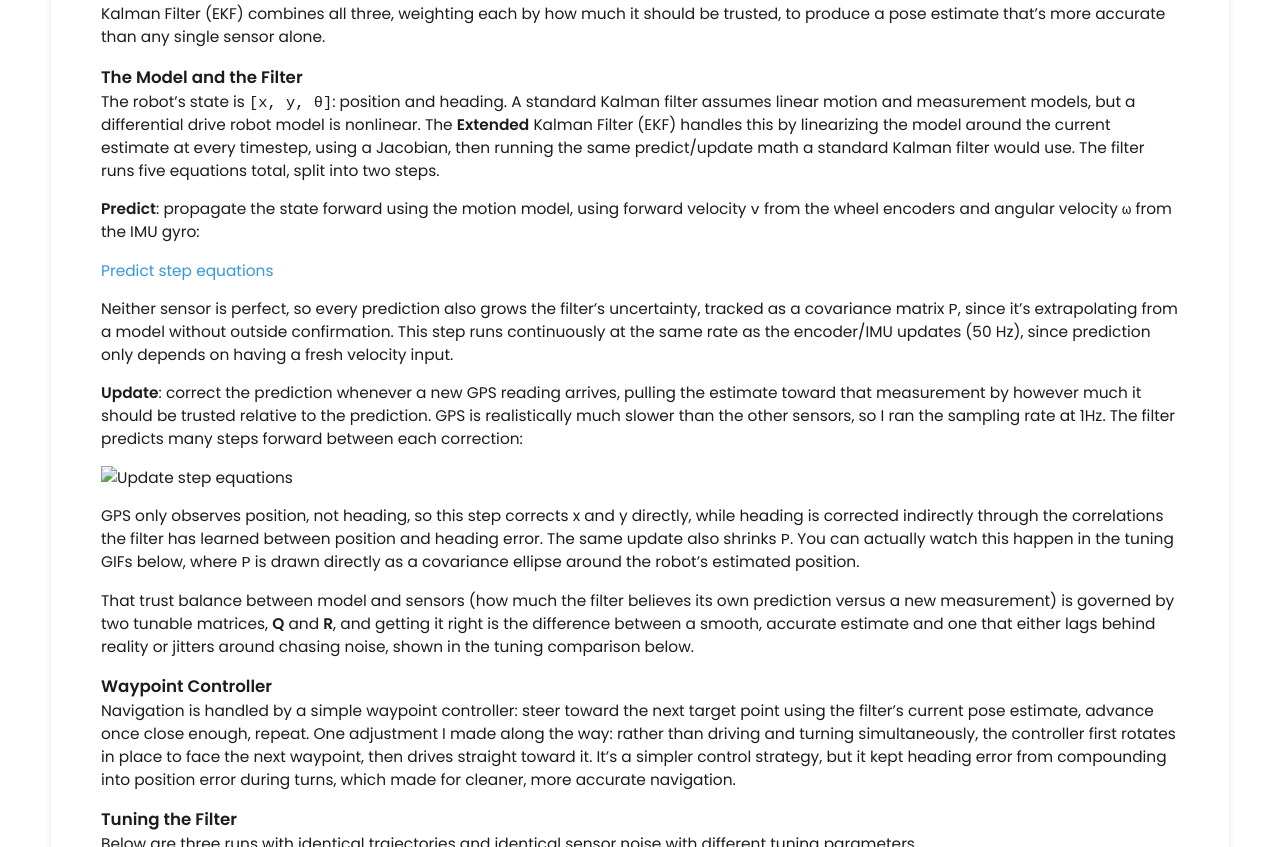
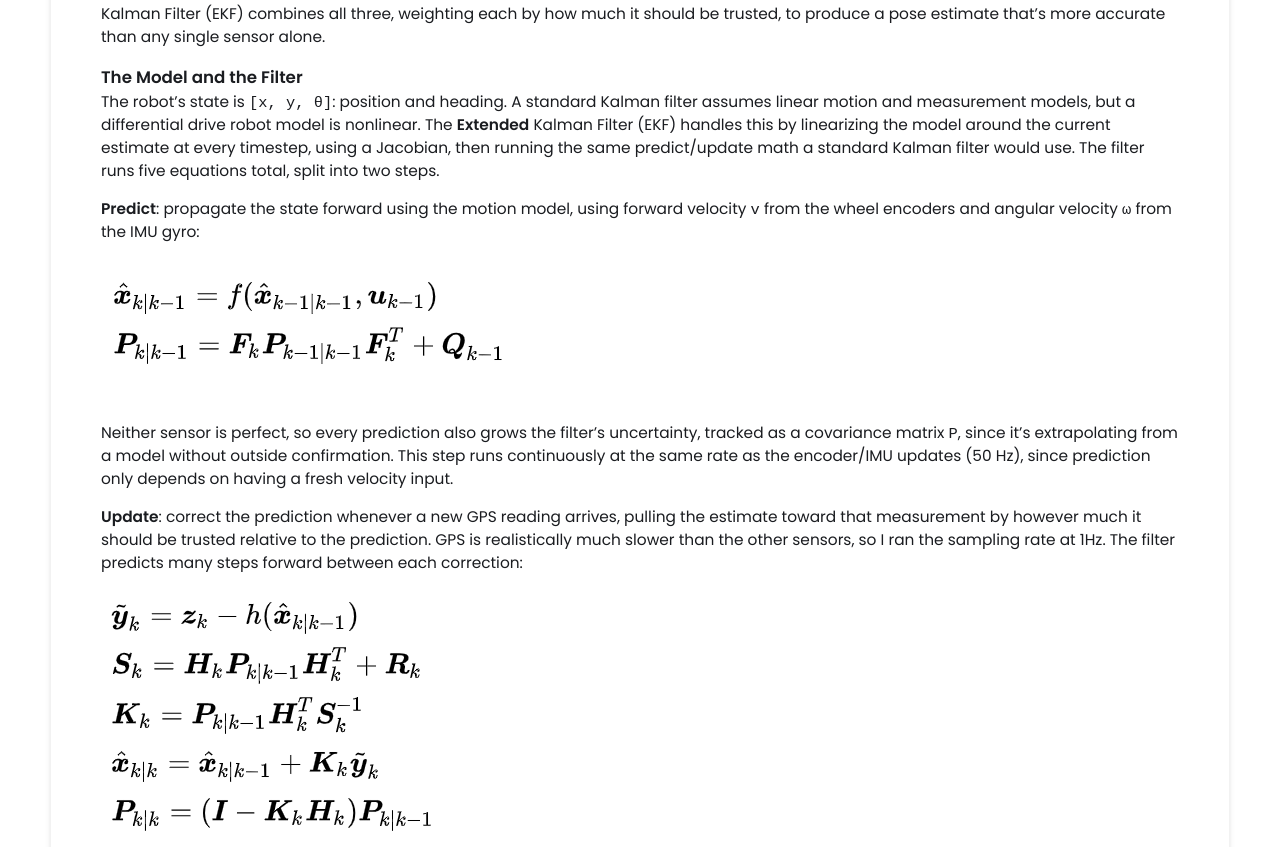
Before and after one commit to dylanhammond-11/dylanhammond-11.github.io, a Jekyll site: the page built from _projects/ekf-robot-sim/index.md, in a window 1280 px wide and 900 px high, scrolled down 935 px, cut to the strip 0-847 px from the top of the window. Built offline with Jekyll 4.4.1, drawn with Linux system fonts in a browser that asks for light colours.

Commit message:
Update image paths in EKF robot simulation documentation

```diff
--- a/_projects/ekf-robot-sim/index.md
+++ b/_projects/ekf-robot-sim/index.md
@@ -24,13 +24,13 @@ The filter runs five equations total, split into two steps.
 
 **Predict**: propagate the state forward using the motion model, using forward velocity `v` from the wheel encoders and angular velocity `ω` from the IMU gyro:
 
-[Predict step equations](/EKFPredictEquations.png)
+![Predict step equations](/_projects/ekf-robot-sim/EKFPredictEquations.png)
 
 Neither sensor is perfect, so every prediction also grows the filter's uncertainty, tracked as a covariance matrix `P`, since it's extrapolating from a model without outside confirmation. This step runs continuously at the same rate as the encoder/IMU updates (50 Hz), since prediction only depends on having a fresh velocity input.
 
 **Update**: correct the prediction whenever a new GPS reading arrives, pulling the estimate toward that measurement by however much it should be trusted relative to the prediction. GPS is realistically much slower than the other sensors, so I ran the sampling rate at 1Hz. The filter predicts many steps forward between each correction:
 
-![Update step equations](/EKFUpdateEquations.png)
+![Update step equations](/_projects/ekf-robot-sim/EKFUpdateEquations.png)
 
 GPS only observes position, not heading, so this step corrects x and y directly, while heading is corrected indirectly through the correlations the filter has learned between position and heading error. The same update also shrinks `P`.  You can actually watch this happen in the tuning GIFs below, where `P` is drawn directly as a covariance ellipse around the robot's estimated position.
 
```
